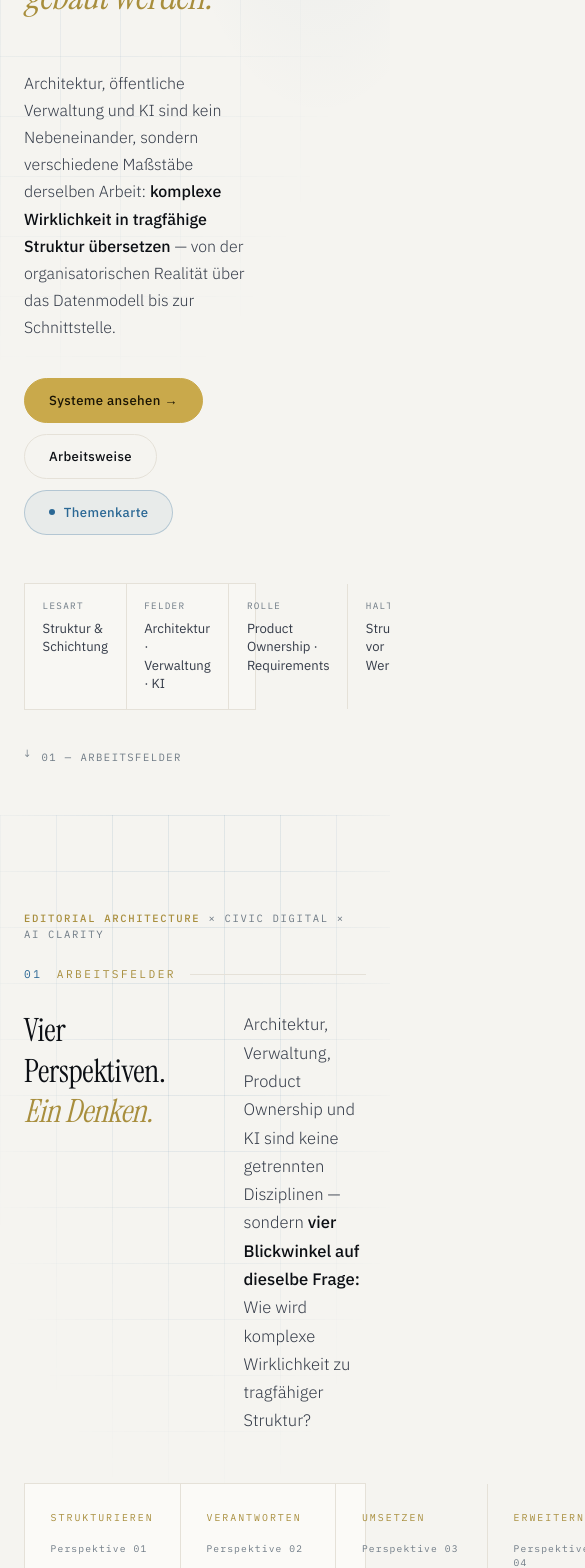
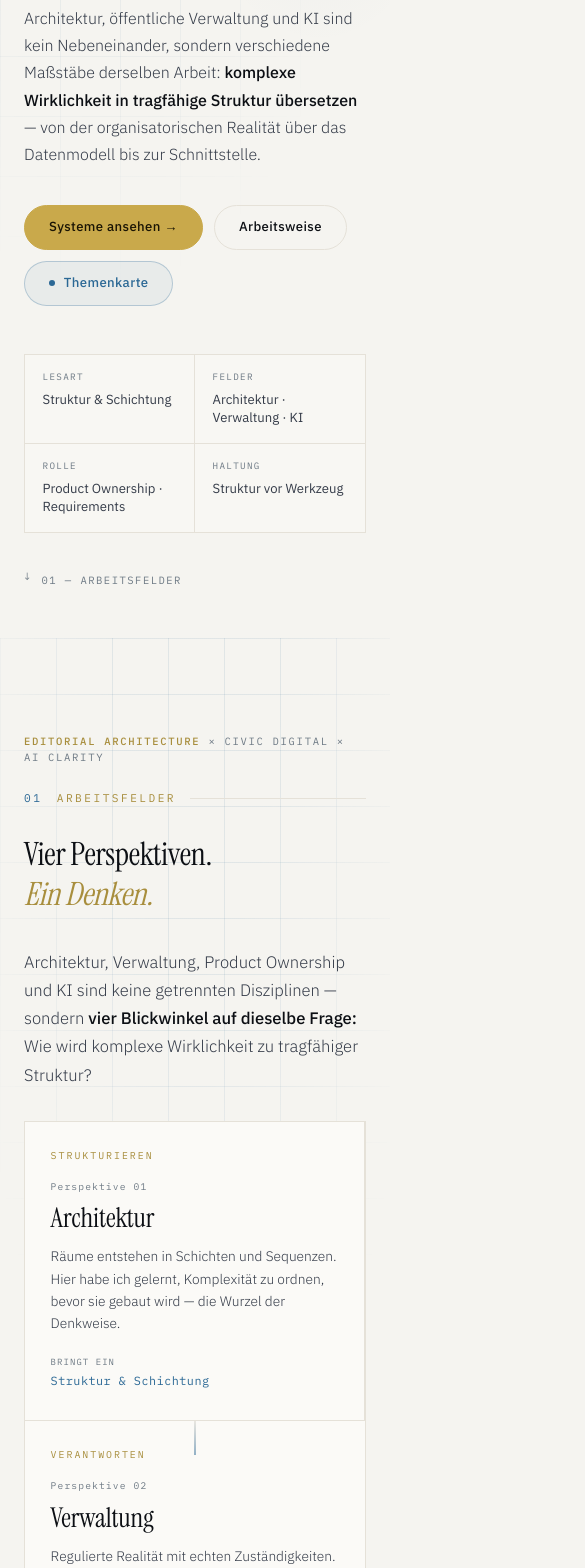
Before and after one commit to hsumartin/hsu-digital, a Next.js app: page / in a window 390 px wide. Shown: the part 432-2000 px from the top of the page, 585 px wide, since content can reach past the window. Built offline with nearby package versions, Linux system fonts and the light colour scheme.

Commit message:
feat: finalize mobile responsive layout

```diff
--- a/src/app/globals.css
+++ b/src/app/globals.css
@@ -1,4 +1,181 @@
 @import "tailwindcss";
+
+/* ── Responsive grid utilities ────────────────────────────────────────────── */
+
+/* Hero: 1 col → 3 col (232px | 1fr | 330px) at lg */
+.grid-hero {
+  display: grid;
+  grid-template-columns: 1fr;
+}
+@media (min-width: 1024px) {
+  .grid-hero {
+    grid-template-columns: 232px minmax(0, 1fr) 330px;
+  }
+}
+
+/* 2-col intro header (1.4fr 1fr) — stacks on mobile */
+.grid-2col-intro {
+  display: grid;
+  grid-template-columns: 1fr;
+}
+@media (min-width: 768px) {
+  .grid-2col-intro {
+    grid-template-columns: 1.4fr 1fr;
+  }
+}
+
+/* 2-col intro header (1.5fr 1fr) */
+.grid-2col-intro-wide {
+  display: grid;
+  grid-template-columns: 1fr;
+}
+@media (min-width: 768px) {
+  .grid-2col-intro-wide {
+    grid-template-columns: 1.5fr 1fr;
+  }
+}
+
+/* 4-col cards: 1 → 2 → 4 */
+.grid-4col-cards {
+  display: grid;
+  grid-template-columns: 1fr;
+}
+@media (min-width: 640px) {
+  .grid-4col-cards {
+    grid-template-columns: repeat(2, 1fr);
+  }
+}
+@media (min-width: 1024px) {
+  .grid-4col-cards {
+    grid-template-columns: repeat(4, 1fr);
+  }
+}
+
+/* Case card: 1 → 300px + 1fr at lg */
+.grid-case-card {
+  display: grid;
+  grid-template-columns: 1fr;
+}
+@media (min-width: 1024px) {
+  .grid-case-card {
+    grid-template-columns: 300px 1fr;
+  }
+}
+
+/* Herkunft / 2-col (1fr 1.4fr) — stacks on mobile */
+.grid-2col-herkunft {
+  display: grid;
+  grid-template-columns: 1fr;
+}
+@media (min-width: 768px) {
+  .grid-2col-herkunft {
+    grid-template-columns: 1fr 1.4fr;
+  }
+}
+
+/* Origins row: 1 → 2 → 3 cols */
+.grid-3col-origins {
+  display: grid;
+  grid-template-columns: 1fr;
+}
+@media (min-width: 480px) {
+  .grid-3col-origins {
+    grid-template-columns: repeat(2, 1fr);
+  }
+}
+@media (min-width: 768px) {
+  .grid-3col-origins {
+    grid-template-columns: repeat(3, 1fr);
+  }
+}
+
+/* 3-col equal: 1 → 3 at md */
+.grid-3col {
+  display: grid;
+  grid-template-columns: 1fr;
+}
+@media (min-width: 768px) {
+  .grid-3col {
+    grid-template-columns: repeat(3, 1fr);
+  }
+}
+
+/* 2-col equal: 1 → 2 at sm */
+.grid-2col {
+  display: grid;
+  grid-template-columns: 1fr;
+}
+@media (min-width: 640px) {
+  .grid-2col {
+    grid-template-columns: repeat(2, 1fr);
+  }
+}
+
+/* Schriften index row: 1 → 3-col (172px 1fr 250px) at md */
+.grid-schriften-row {
+  display: grid;
+  grid-template-columns: 1fr;
+}
+@media (min-width: 768px) {
+  .grid-schriften-row {
+    grid-template-columns: 172px 1fr 250px;
+  }
+}
+
+/* Graph wrapper home: 1 → 1fr 320px at md */
+.grid-graph-home {
+  display: grid;
+  grid-template-columns: 1fr;
+}
+@media (min-width: 768px) {
+  .grid-graph-home {
+    grid-template-columns: 1fr 320px;
+  }
+}
+
+/* Graph canvas: 1 → 1fr 340px at md */
+.grid-graph-canvas {
+  display: grid;
+  grid-template-columns: 1fr;
+}
+@media (min-width: 768px) {
+  .grid-graph-canvas {
+    grid-template-columns: 1fr 340px;
+  }
+}
+
+/* Contact panel: 1 → 1.5fr 1fr at md */
+.grid-contact {
+  display: grid;
+  grid-template-columns: 1fr;
+}
+@media (min-width: 768px) {
+  .grid-contact {
+    grid-template-columns: 1.5fr 1fr;
+  }
+}
+
+/* Anatomy row inside case cards: 1 → 8.5rem + 1fr at md */
+.grid-anatomy-row {
+  display: grid;
+  grid-template-columns: 1fr;
+}
+@media (min-width: 640px) {
+  .grid-anatomy-row {
+    grid-template-columns: 8.5rem 1fr;
+  }
+}
+
+/* Meta strip in hero: 1 → 2 → 4 cols */
+.grid-meta-strip {
+  display: grid;
+  grid-template-columns: repeat(2, 1fr);
+}
+@media (min-width: 768px) {
+  .grid-meta-strip {
+    grid-template-columns: repeat(4, 1fr);
+  }
+}
 
 /* Nav status badge pulse — decorative only */
 .nav-pulse-dot {
--- a/src/components/graph/GraphCanvas.tsx
+++ b/src/components/graph/GraphCanvas.tsx
@@ -490,16 +490,13 @@ export default function GraphCanvas({ readout, onReadout }: GraphCanvasProps) {
   return (
     <div>
       <GraphFilterBar value={filter} onChange={setFilter} />
-      <div
-        className="grid border border-stone-200 bg-[#FBFAF7]"
-        style={{ gridTemplateColumns: '1fr 340px' }}
-      >
+      <div className="grid-graph-canvas border border-stone-200 bg-[#FBFAF7]">
         {/* Canvas stage */}
         <div
           ref={stageRef}
-          className="relative min-w-0 border-r border-stone-200 bg-paper-soft overflow-hidden"
+          className="relative min-w-0 border-b border-stone-200 md:border-b-0 md:border-r md:border-stone-200 bg-paper-soft overflow-hidden"
           style={{
-            minHeight: '680px',
+            minHeight: '420px',
             backgroundImage:
               'linear-gradient(rgba(43,104,149,0.10) 1px, transparent 1px), linear-gradient(90deg, rgba(43,104,149,0.10) 1px, transparent 1px)',
             backgroundSize: '40px 40px',
@@ -518,7 +515,6 @@ export default function GraphCanvas({ readout, onReadout }: GraphCanvasProps) {
         <aside
           className="flex flex-col px-[1.5rem] py-[1.6rem] bg-[#FBFAF7]"
           aria-live="polite"
-          style={{ minHeight: '680px' }}
         >
           <div className="font-mono text-[0.6rem] tracking-[0.16em] uppercase text-blue-800 mb-[0.7rem]">
             {readout.type}
--- a/src/components/home/ArbeitsfelderSection.tsx
+++ b/src/components/home/ArbeitsfelderSection.tsx
@@ -58,7 +58,7 @@ export default function ArbeitsfelderSection() {
         </p>
         <SectionLabel num="01">Arbeitsfelder</SectionLabel>
 
-        <div className="grid gap-12 mb-12" style={{ gridTemplateColumns: '1.4fr 1fr' }}>
+        <div className="grid-2col-intro gap-8 md:gap-12 mb-8 md:mb-12">
           <h2 className="font-serif font-normal text-[clamp(2rem,3.8vw,3rem)] leading-[1.26] tracking-[-0.01em] max-w-[15ch] pb-[0.04em]">
             Vier Perspektiven.{' '}
             <em className="italic text-gold-600">Ein Denken.</em>
@@ -74,14 +74,18 @@ export default function ArbeitsfelderSection() {
         </div>
 
         {/* Field cards */}
-        <div className="grid border border-stone-200 bg-[#FBFAF7]"
-             style={{ gridTemplateColumns: 'repeat(4, 1fr)' }}>
+        <div className="grid-4col-cards border border-stone-200 bg-[#FBFAF7]">
           {FIELDS.map(({ lens, num, title, body, contrib }, i) => (
             <div
               key={title}
               className={[
                 'flex flex-col px-[1.6rem] py-[1.7rem] pb-[1.9rem] relative',
-                i < 3 ? 'border-r border-stone-200' : '',
+                /* mobile (2-col): right border on odd columns, bottom border everywhere except last row */
+                i % 2 === 0 ? 'border-r border-stone-200' : '',
+                i < 2 ? 'border-b border-stone-200' : '',
+                /* desktop (4-col): override */
+                i < 3 ? 'lg:border-r lg:border-stone-200' : 'lg:border-r-0',
+                'lg:border-b-0',
               ].join(' ')}
             >
               {/* Connector line to spine */}
--- a/src/components/home/HeroSection.tsx
+++ b/src/components/home/HeroSection.tsx
@@ -50,10 +50,9 @@ export default function HeroSection() {
 
       {/* Three-column grid */}
       <div
-        className="relative z-10 grid gap-[clamp(2rem,4vw,3.6rem)] max-w-[96rem] mx-auto
+        className="grid-hero relative z-10 gap-[clamp(2rem,4vw,3.6rem)] max-w-[96rem] mx-auto
                    px-[clamp(1.5rem,4vw,4rem)] py-[clamp(2.4rem,4vw,3.6rem)] pb-12 items-start
                    min-h-[calc(100svh-4.2rem)]"
-        style={{ gridTemplateColumns: '232px minmax(0,1fr) 330px' }}
       >
         {/* ── INDEX RAIL ── */}
         <aside className="sticky top-24 self-start hidden lg:block">
@@ -147,22 +146,16 @@ export default function HeroSection() {
           </div>
 
           {/* Meta strip */}
-          <div
-            className="grid mt-12 border border-stone-200 max-w-[42rem] bg-paper-soft"
-            style={{ gridTemplateColumns: 'repeat(4, 1fr)' }}
-          >
-            {[
-              { k: 'Lesart', v: 'Struktur & Schichtung' },
-              { k: 'Felder', v: 'Architektur · Verwaltung · KI' },
-              { k: 'Rolle', v: 'Product Ownership · Requirements' },
-              { k: 'Haltung', v: 'Struktur vor Werkzeug' },
-            ].map(({ k, v }, i) => (
+          <div className="grid-meta-strip mt-12 border border-stone-200 max-w-[42rem] bg-paper-soft">
+            {([
+              { k: 'Lesart', v: 'Struktur & Schichtung',   mob: 'border-r border-b', desk: 'md:border-r md:border-b-0' },
+              { k: 'Felder', v: 'Architektur · Verwaltung · KI', mob: 'border-b',   desk: 'md:border-r md:border-b-0' },
+              { k: 'Rolle',  v: 'Product Ownership · Requirements', mob: 'border-r', desk: 'md:border-r' },
+              { k: 'Haltung', v: 'Struktur vor Werkzeug',  mob: '',                  desk: '' },
+            ] as const).map(({ k, v, mob, desk }) => (
               <div
                 key={k}
-                className={[
-                  'px-[1.1rem] py-[0.95rem]',
-                  i < 3 ? 'border-r border-stone-200' : '',
-                ].join(' ')}
+                className={['px-[1.1rem] py-[0.95rem] border-stone-200', mob, desk].join(' ')}
               >
                 <div className="font-mono text-[0.58rem] tracking-[0.14em] uppercase text-text-muted mb-[0.45rem]">
                   {k}
--- a/src/components/home/KontaktSection.tsx
+++ b/src/components/home/KontaktSection.tsx
@@ -29,10 +29,9 @@ export default function KontaktSection() {
 
         {/* Blue contact panel */}
         <div
-          className="grid border border-blue-900 bg-blue-800 text-[#F4F2EC]
-                     px-[clamp(2rem,4vw,3.4rem)] py-[clamp(2rem,4vw,3.4rem)] gap-[3.4rem] items-start
+          className="grid-contact border border-blue-900 bg-blue-800 text-[#F4F2EC]
+                     px-[clamp(2rem,4vw,3.4rem)] py-[clamp(2rem,4vw,3.4rem)] gap-8 md:gap-[3.4rem] items-start
                      shadow-[0_24px_60px_-34px_rgba(16,38,54,0.5)]"
-          style={{ gridTemplateColumns: '1.5fr 1fr' }}
         >
           <div>
             <h2 className="font-serif font-normal text-[clamp(2.3rem,4.4vw,3.7rem)] leading-[1.3] tracking-[-0.01em] text-[#F4F2EC] max-w-[16ch] pb-[0.08em]">
--- a/src/components/home/VerbindungenHomeSection.tsx
+++ b/src/components/home/VerbindungenHomeSection.tsx
@@ -196,7 +196,7 @@ export default function VerbindungenHomeSection() {
         </p>
         <SectionLabel num="05">Verbindungen</SectionLabel>
 
-        <div className="grid gap-12 items-end mb-6" style={{ gridTemplateColumns: '1.4fr 1fr' }}>
+        <div className="grid-2col-intro gap-8 md:gap-12 items-end mb-6">
           <h2 className="font-serif font-normal text-[clamp(2.1rem,4vw,3.1rem)] leading-[1.28] tracking-[-0.01em] max-w-[18ch] pb-[0.04em]">
             Alles hängt{' '}
             <em className="italic text-gold-600">zusammen.</em>
@@ -210,10 +210,7 @@ export default function VerbindungenHomeSection() {
         </div>
 
         {/* Graph wrapper */}
-        <div
-          className="grid border border-stone-200 bg-[#FBFAF7]"
-          style={{ gridTemplateColumns: '1fr 320px' }}
-        >
+        <div className="grid-graph-home border border-stone-200 bg-[#FBFAF7]">
           {/* SVG stage */}
           <div
             className="relative min-w-0 border-r border-stone-200 bg-paper-soft"
@@ -303,7 +300,7 @@ export default function VerbindungenHomeSection() {
           </div>
 
           {/* Readout panel */}
-          <div className="flex flex-col px-6 py-[1.6rem]">
+          <div className="flex flex-col px-6 py-[1.6rem] border-t border-stone-200 md:border-t-0 md:border-l md:border-stone-200">
             <div className="font-mono text-[0.6rem] tracking-[0.16em] uppercase text-blue-800 mb-3">
               {readout.kind}
             </div>
```
Also changed, not shown: src/components/home/MethodeKiSection.tsx (+12 -11 lines), src/components/home/SchriftenSection.tsx (+6 -7 lines), src/components/home/SystemeProjekteSection.tsx (+7 -13 lines), src/components/nav/SiteNav.tsx (+77 -2 lines).
